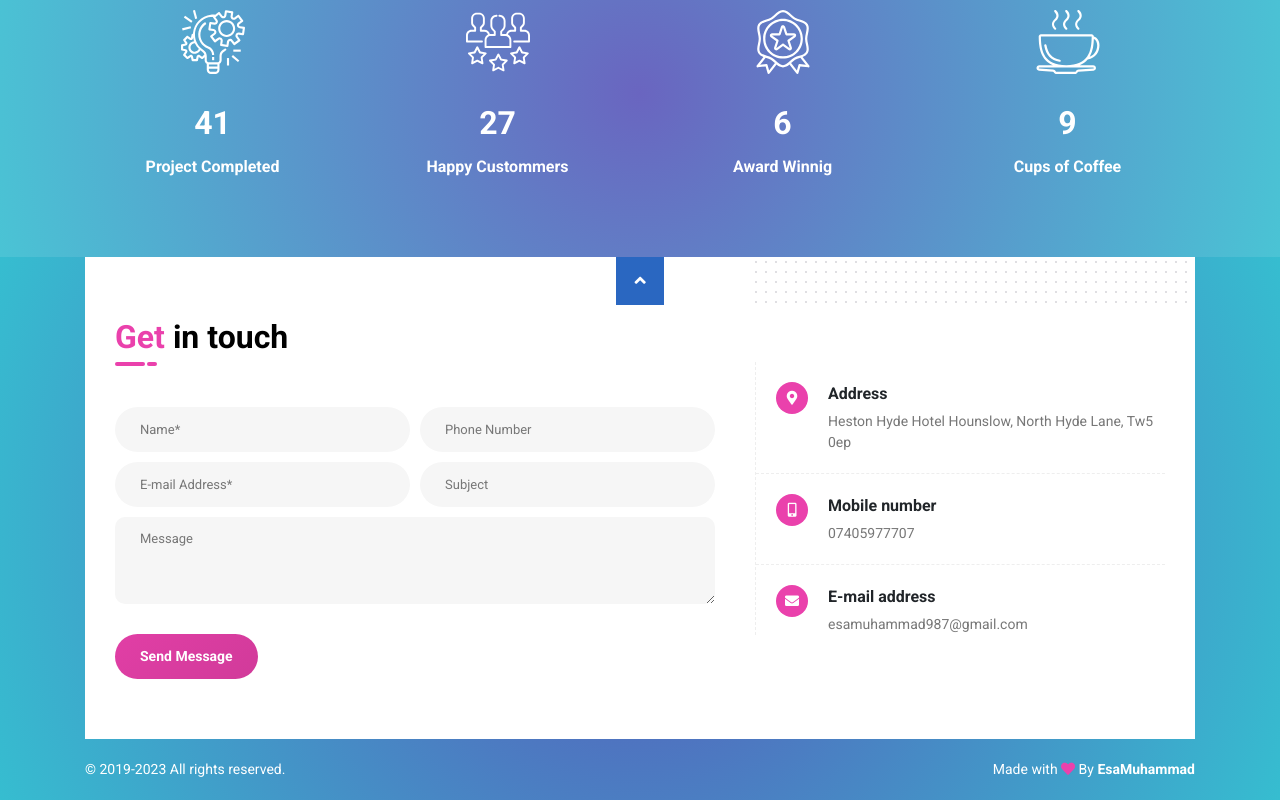
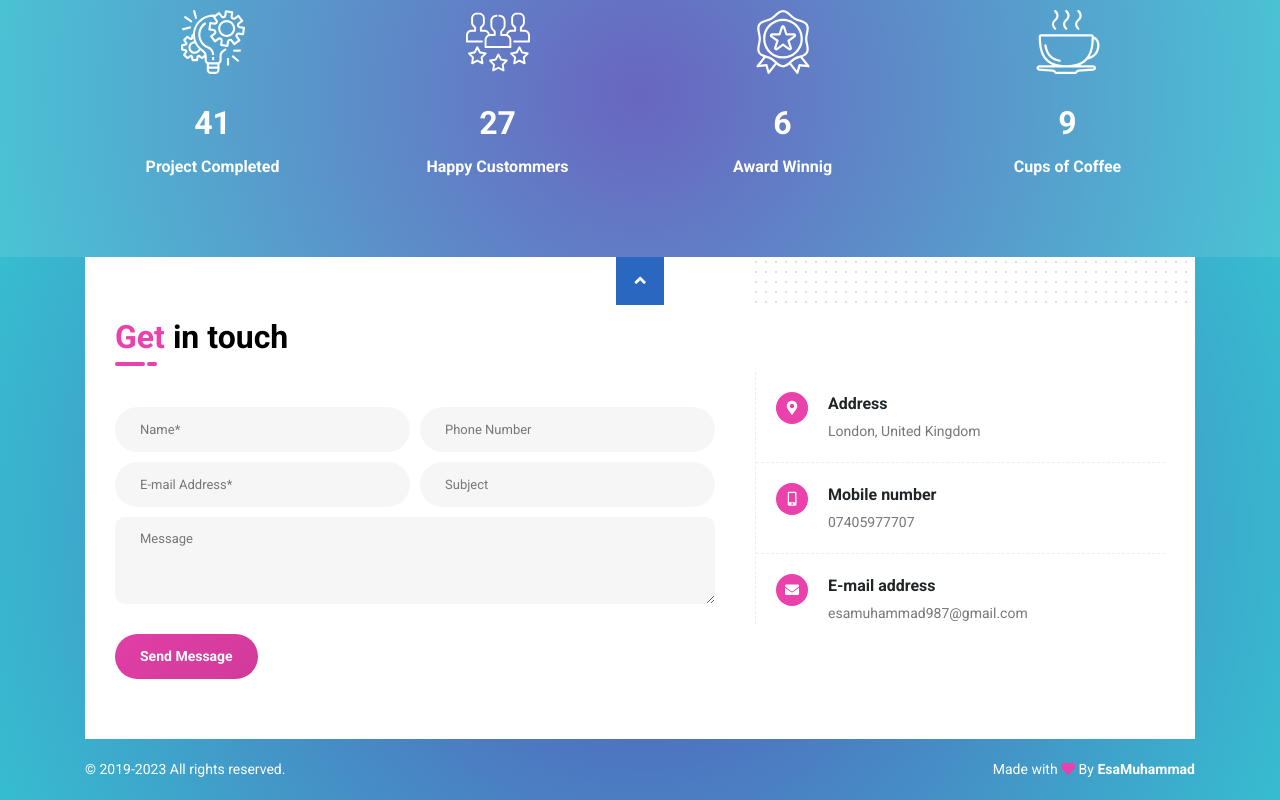
Before and after one commit to esaengineer/portfolio, a plain HTML site: page index.html in a window 1280 px wide. Shown: the part 3601-4401 px from the top of the page. Drawn offline with Linux system fonts and the light colour scheme.

Commit message:
Update index.html

```diff
--- a/index.html
+++ b/index.html
@@ -546,7 +546,7 @@
                         <ul class="footer-contact">
                             <li class="address">
                                 <label>Address</label>
-                                <span>Heston Hyde Hotel Hounslow, North Hyde Lane, Tw5 0ep</span>
+                                <span>London, United Kingdom</span>
                             </li>
                             <li class="mobile">
                                 <label>Mobile number</label>
```
